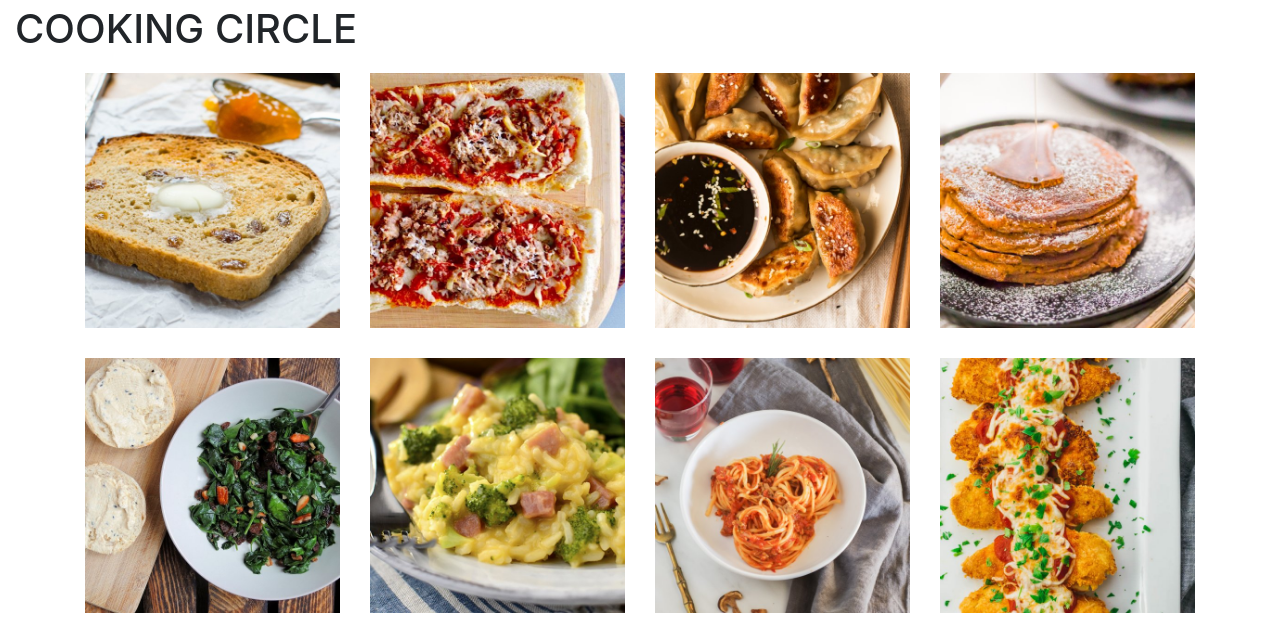
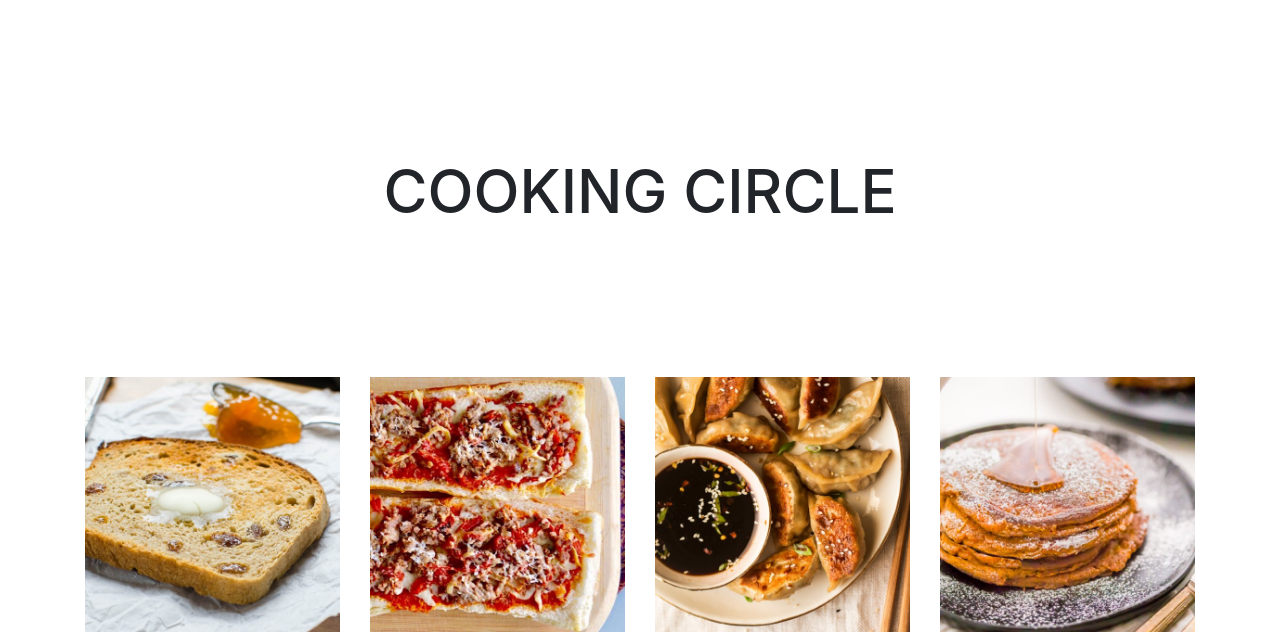
Before and after one commit to maria785/200final, a plain HTML site: page final/index.html in a window 1280 px wide. Shown: the part 105-745 px from the top of the page. Drawn offline with nearby package versions, Linux system fonts and the light colour scheme.

Commit message:
Update index.html

```diff
--- a/final/index.html
+++ b/final/index.html
@@ -18,7 +18,12 @@
                background-color:white;
                margin-top: 50px;
             }
-
+         h1 {
+    font-size: 60px;
+    margin-bottom: 150px;
+    text-align: center;
+    margin-top: 150px;
+}
             footer{
                 margin-top:100px;
                 clear:both;
```
